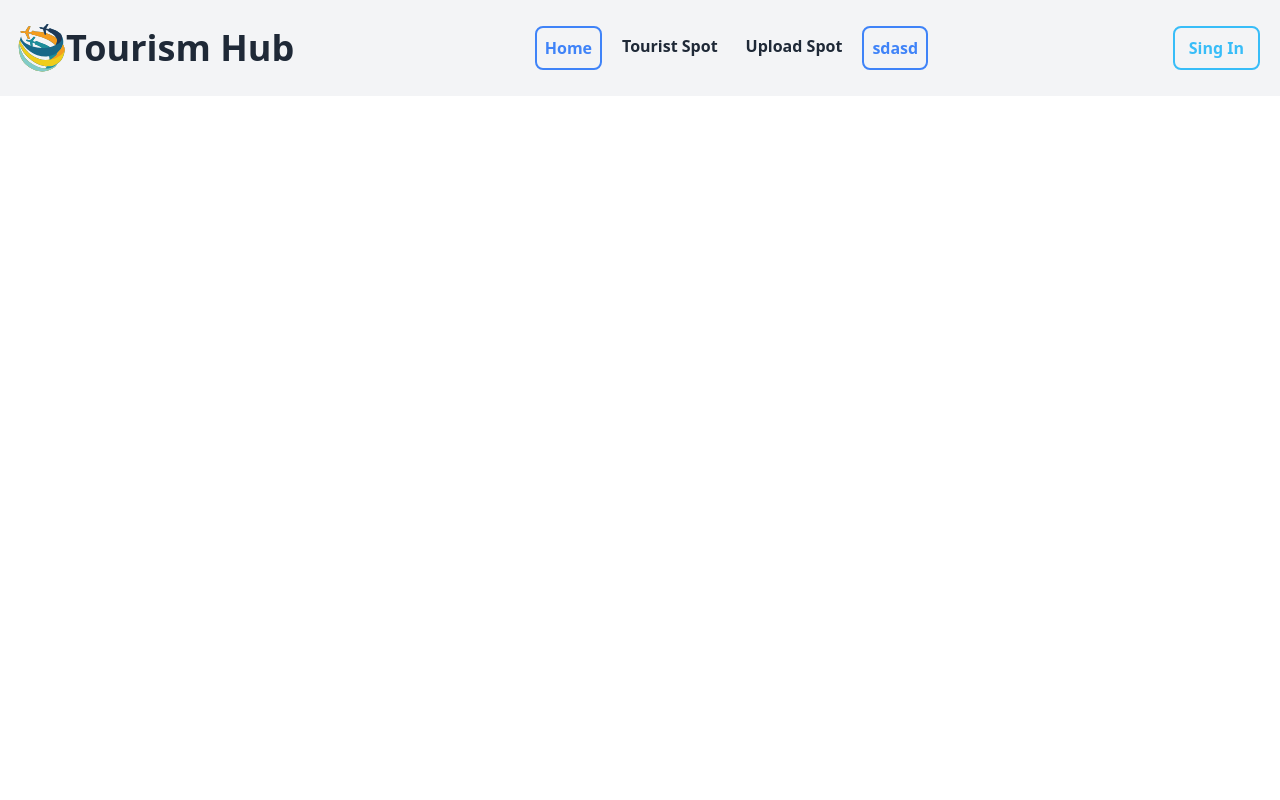
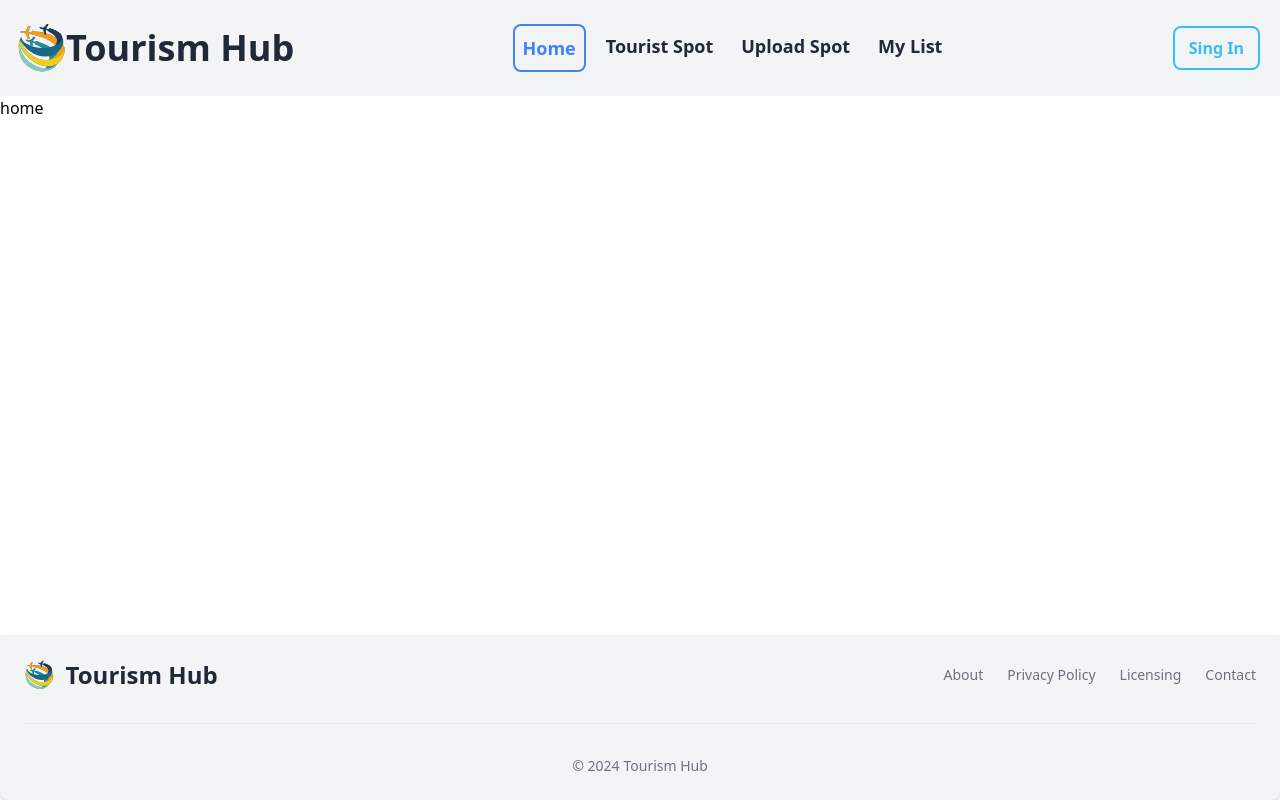
Before and after one commit to Wasib2005/Assignment10-Live-Side, a React (Vite) app: page / in a window 1280 px wide. Built offline with nearby package versions, Linux system fonts and the light colour scheme.

Commit message:
NavBar completed

```diff
--- a/src/Components/HomeComponents/Banner.jsx
+++ b/src/Components/HomeComponents/Banner.jsx
@@ -1,11 +1,35 @@
-import React from 'react';
+import { Carousel } from "flowbite-react";
+
 
 const Banner = () => {
-    return (
-        <div>
-            home
-        </div>
-    );
+  return (
+    <div>
+      <div className="h-56 sm:h-64 xl:h-80 2xl:h-96">
+        <Carousel slideInterval={5000}>
+          <img
+            src="https://flowbite.com/docs/images/carousel/carousel-1.svg"
+            alt="..."
+          />
+          <img
+            src="https://flowbite.com/docs/images/carousel/carousel-2.svg"
+            alt="..."
+          />
+          <img
+            src="https://flowbite.com/docs/images/carousel/carousel-3.svg"
+            alt="..."
+          />
+          <img
+            src="https://flowbite.com/docs/images/carousel/carousel-4.svg"
+            alt="..."
+          />
+          <img
+            src="https://flowbite.com/docs/images/carousel/carousel-5.svg"
+            alt="..."
+          />
+        </Carousel>
+      </div>
+    </div>
+  );
 };
 
 export default Banner;
--- /dev/null
+++ b/src/Components/MainComponents/FooterSection.jsx
@@ -0,0 +1,29 @@
+import { Footer } from "flowbite-react";
+const FooterSection = () => {
+  return (
+    <div className="bg-[#F3F4F6]">
+      <Footer container className="bg-[#F3F4F6]">
+        <div className="w-full text-center">
+          <div className="w-full justify-around sm:flex sm:items-center sm:justify-between">
+            <Footer.Brand
+              href="/"
+              src="favicon.svg"
+              alt="Flowbite Logo"
+              name="Tourism Hub"
+            />
+            <Footer.LinkGroup>
+              <Footer.Link href="#">About</Footer.Link>
+              <Footer.Link href="#">Privacy Policy</Footer.Link>
+              <Footer.Link href="#">Licensing</Footer.Link>
+              <Footer.Link href="#">Contact</Footer.Link>
+            </Footer.LinkGroup>
+          </div>
+          <Footer.Divider />
+          <Footer.Copyright by="Tourism Hub" year={2024} />
+        </div>
+      </Footer>
+    </div>
+  );
+};
+
+export default FooterSection;
--- a/src/Components/MainComponents/NavBar.jsx
+++ b/src/Components/MainComponents/NavBar.jsx
@@ -1,4 +1,3 @@
-import { Avatar, Dropdown, Navbar } from "flowbite-react";
 import { useState } from "react";
 import { HiOutlineMenu } from "react-icons/hi";
 import { Link, NavLink, useLocation } from "react-router-dom";
@@ -12,34 +11,42 @@ const NavBar = () => {
       <NavLink
         to={"/"}
         className={({ isActive }) =>
-          isActive ? " text-blue-500 border-2 border-blue-500 rounded-lg hover:bg-blue-300" : "rounded-lg hover:bg-blue-300"
+          isActive
+            ? " text-blue-500 border-2 border-blue-500 rounded-lg hover:bg-blue-300"
+            : "rounded-lg hover:bg-blue-300"
         }
       >
-        <li className="p-2 text-gl font-semibold ">Home</li>
+        <li className="p-2  font-semibold ">Home</li>
       </NavLink>
       <NavLink
         to={"/AllSport"}
         className={({ isActive }) =>
-          isActive ? " text-blue-500 border-2 border-blue-500 rounded-lg hover:bg-blue-300" : "rounded-lg hover:bg-blue-300"
+          isActive
+            ? " text-blue-500 border-2 border-blue-500 rounded-lg hover:bg-blue-300"
+            : "rounded-lg hover:bg-blue-300"
         }
       >
-        <li className="p-2 text-gl font-semibold ">Tourist Spot</li>
+        <li className="p-2  font-semibold ">Tourist Spot</li>
       </NavLink>
       <NavLink
         to={"/UpdateSpot"}
         className={({ isActive }) =>
-          isActive ? " text-blue-500 border-2 border-blue-500 rounded-lg hover:bg-blue-300" : "rounded-lg hover:bg-blue-300"
+          isActive
+            ? " text-blue-500 border-2 border-blue-500 rounded-lg hover:bg-blue-300"
+            : "rounded-lg hover:bg-blue-300"
         }
       >
-        <li className="p-2 text-gl font-semibold ">Upload Spot</li>
+        <li className="p-2  font-semibold ">Upload Spot</li>
       </NavLink>
       <NavLink
-        to={"/"}
+        to={"/My List"}
         className={({ isActive }) =>
-          isActive ? " text-blue-500 border-2 border-blue-500 rounded-lg hover:bg-blue-300" : "rounded-lg hover:bg-blue-300"
+          isActive
+            ? " text-blue-500 border-2 border-blue-500 rounded-lg hover:bg-blue-300"
+            : "rounded-lg hover:bg-blue-300"
         }
       >
-        <li className="p-2 text-gl font-semibold ">sdasd</li>
+        <li className="p-2  font-semibold ">My List</li>
       </NavLink>
     </>
   );
@@ -52,7 +59,9 @@ const NavBar = () => {
             <h1 className="text-4xl font-bold">Tourism Hub</h1>
           </Link>
 
-          <ul className="items-stretch hidden space-x-3 lg:flex">{navLink}</ul>
+          <ul className="items-stretch hidden space-x-3 lg:flex text-lg">
+            {navLink}
+          </ul>
           <div className="items-center flex-shrink-0 hidden lg:flex">
             <Link
               href="#_"
@@ -79,7 +88,7 @@ const NavBar = () => {
               }
                absolute `}
             >
-              <ul className="bg-slate-200 rounded-lg p-2 w-32 text-left flex flex-col gap-2">
+              <ul className="bg-slate-200 rounded-lg p-2 w-32 text-base text-left flex flex-col gap-2">
                 {navLink}
               </ul>
             </div>
--- a/src/Pages/MainPage.jsx
+++ b/src/Pages/MainPage.jsx
@@ -1,11 +1,16 @@
 import { Outlet } from "react-router-dom";
 import NavBar from "../Components/MainComponents/NavBar";
+import FooterSection from "../Components/MainComponents/FooterSection";
 
 const MainPage = () => {
   return (
     <div>
       <NavBar />
-      <Outlet />
+      <div className="h-[96px]" />
+      <div className="min-h-[calc(100vh-96px-165px)]">
+        <Outlet />
+      </div>
+      <FooterSection />
     </div>
   );
 };
```
